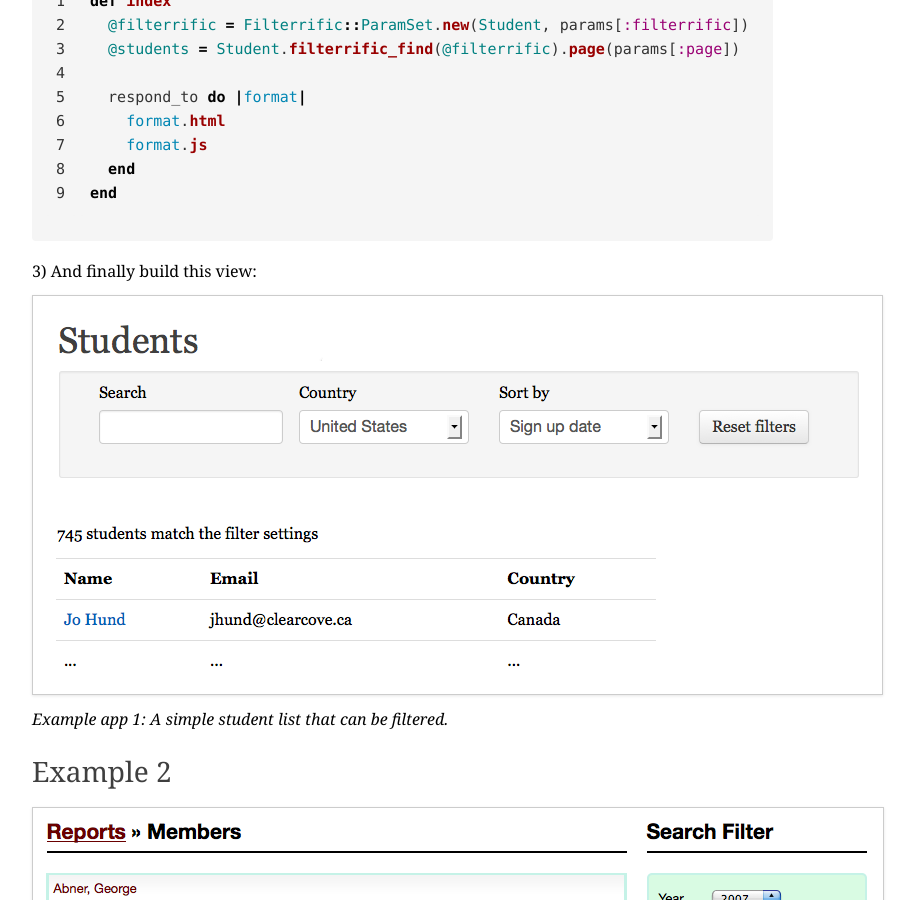
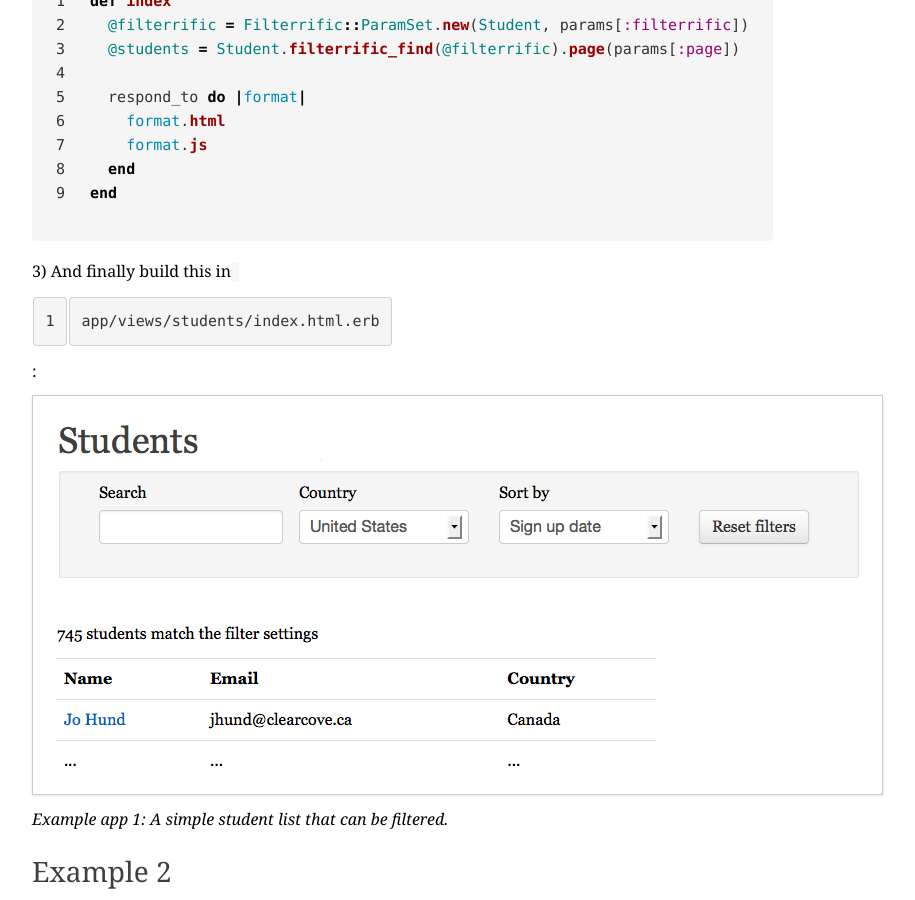
Before and after one commit to jhund/filterrific, a Jekyll site: the page built from index.md, in a window 1280 px wide and 900 px high, scrolled down 1614 px. Shown: the whole window, without its empty margins (123-1038 px from the left). Built offline with Jekyll 4.4.1, drawn with Linux system fonts in a browser that asks for light colours; Markdown is read by kramdown in place of the engine named in the settings.

Commit message:
copy tweaks

````diff
--- a/index.md
+++ b/index.md
@@ -72,7 +72,7 @@ def index
   end
 end
 ```
-3) And finally build this view:
+3) And finally build this in `app/views/students/index.html.erb`:
 
 <p class="unconstrained">
   <img src="/images/screenshot_u.png" alt="Filterrific in action" class="img-polaroid" />
````
